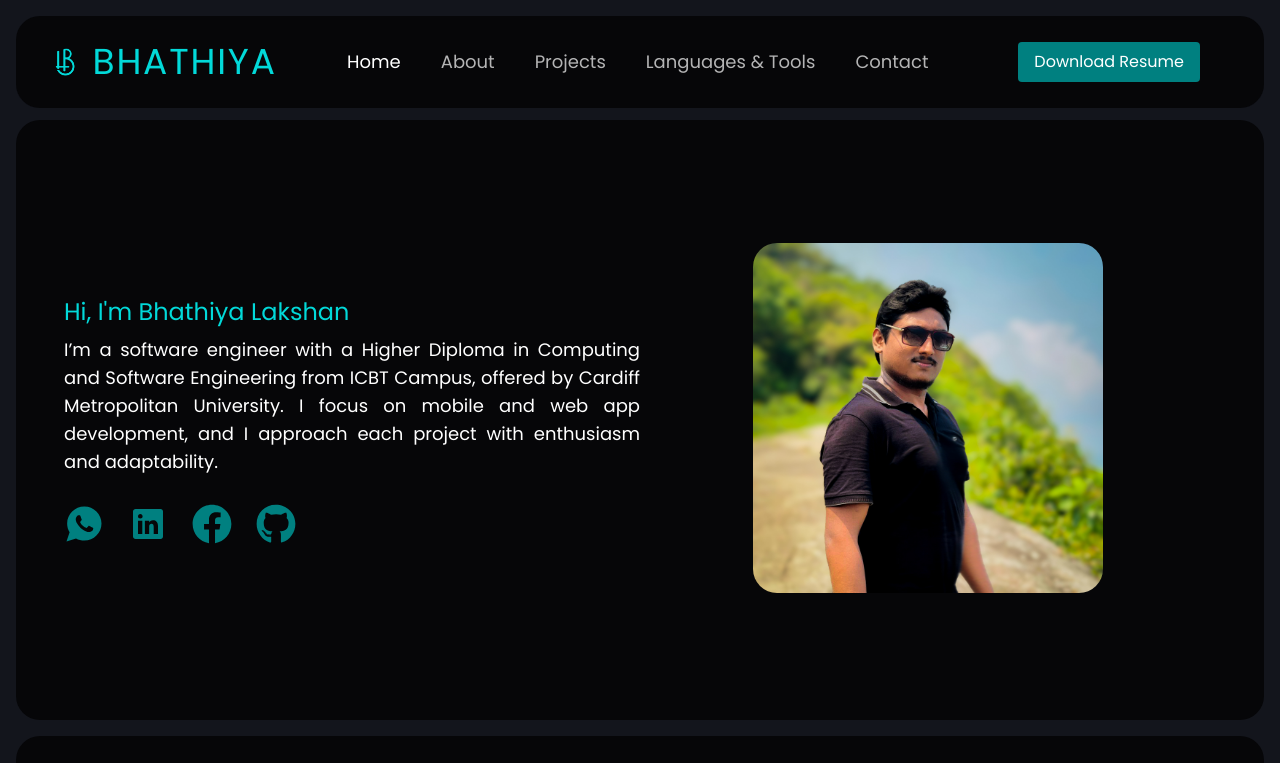
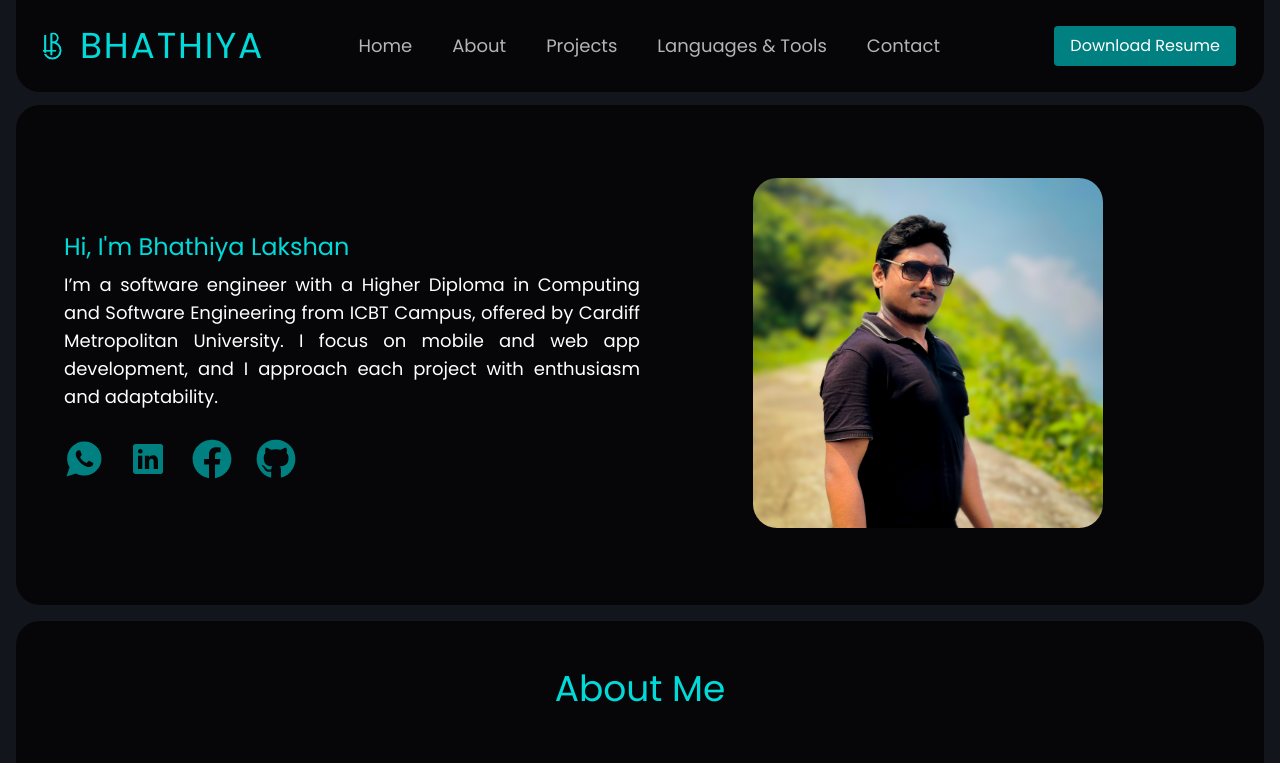
Before and after one commit to smbhathiya/portfolio-v1, a React (Vite) app: page / in a window 1280 px wide. Shown: the top 763 px of the page. Built offline with nearby package versions, Linux system fonts and the light colour scheme.

Commit message:
navbar updated

```diff
--- a/src/components/Home.jsx
+++ b/src/components/Home.jsx
@@ -12,8 +12,8 @@ const socialLinks = {
 
 const Home = () => {
   return (
-    <section id="home" className="pt-20">
-      <div className="min-h-[400px] sm:min-h-[600px] bg-brandDark flex justify-center items-center text-white sm:mt-10 m-4 rounded-3xl p-4">
+    <section id="home">
+      <div className="min-h-[400px] sm:min-h-[500px] bg-brandDark flex justify-center items-center text-white sm:mt-10 m-4 rounded-3xl p-4">
         <div className="container pb-6 sm:pb-1">
           <div className="grid grid-cols-1 sm:grid-cols-2">
             {/* Image Section */}
--- a/src/components/Navbar.jsx
+++ b/src/components/Navbar.jsx
@@ -13,7 +13,6 @@ const Menu = [
 const Navbar = () => {
   const [menuOpen, setMenuOpen] = useState(false);
   const [bgOpacity, setBgOpacity] = useState(1);
-  const [activeLink, setActiveLink] = useState(Menu[0].id);
 
   useEffect(() => {
     const handleScroll = () => {
@@ -26,41 +25,50 @@ const Navbar = () => {
     return () => window.removeEventListener("scroll", handleScroll);
   }, []);
 
-  const handleMenuClick = (id) => {
-    setActiveLink(id);
-    setMenuOpen(false);
+  useEffect(() => {
+    const handleHashChange = () => {
+      const hash = window.location.hash;
+      if (hash) {
+        const offset = 100; // Offset for the navbar height
+        const element = document.querySelector(hash);
+        if (element) {
+          const topPosition = element.getBoundingClientRect().top + window.scrollY - offset;
+          window.scrollTo({
+            top: topPosition,
+            behavior: "smooth",
+          });
+        }
+      }
     };
+
+    window.addEventListener("hashchange", handleHashChange);
+    return () => window.removeEventListener("hashchange", handleHashChange);
+  }, []);
 
   return (
     <section id="navbar">
-      <div className="bg-bgDark2 width-full z-50 mx-4 mr-4 rounded-bl-3xl rounded-br-3xl fixed top-0 left-0 right-0">
       <div
-          className={`bg-brandDark text-white mt-4 transition-all duration-300 backdrop-blur-md rounded-3xl`}
+        className="bg-bgDark width-full z-50 mx-4 mr-4 rounded-bl-3xl rounded-br-3xl fixed top-0 left-0 right-0 transition-all duration-300 backdrop-blur-md"
         style={{ backgroundColor: `rgba(6, 6, 8, ${bgOpacity})` }}
       >
-          <div className="container p-12 sm:p-6 py-4 md:p-12 md:py-4">
+        <div className="container p-3 py-4 relative">
           <div className="flex justify-between items-center">
             {/* Logo section */}
             <div data-aos="fade-down" data-aos-once="true">
               <a
                 href="/"
-                  className="text-2xl sm:text-4xl flex justify-center text-mainLight items-center gap-2 tracking-wider font-sans"
+                className="text-2xl sm:text-4xl flex justify-center text-mainLight items-center gap-2 tracking-wider font-sans ml-6"
               >
-                  <img
-                    src="/logo.png"
-                    alt="Logo"
-                    className="h-8 sm:h-10 w-auto"
-                  />
+                <img src="/logo.png" alt="Logo" className="h-8 sm:h-10 w-auto" />
                 BHATHIYA
               </a>
             </div>
 
             {/* Hamburger Icon */}
-              <div className="sm:hidden">
+            <div className="md:hidden z-50">
               <button
                 onClick={() => setMenuOpen(!menuOpen)}
-                  aria-label="Toggle Menu"
-                  className="text-2xl focus:outline-none"
+                className="text-2xl focus:outline-none mr-4 text-white"
               >
                 {menuOpen ? <FaTimes /> : <FaBars />}
               </button>
@@ -71,15 +79,14 @@ const Navbar = () => {
               data-aos="fade-down"
               data-aos-once="true"
               data-aos-delay="300"
-                className="hidden sm:flex items-center justify-between w-full"
+              className="hidden md:flex items-center justify-between w-full"
             >
               <ul className="flex items-center gap-4 flex-grow justify-center">
                 {Menu.map((menu) => (
                   <li key={menu.id}>
                     <a
                       href={menu.link}
-                        className={`inline-block font-sans text-lg py-4 px-3 ${activeLink === menu.id ? 'text-white' : 'text-white/70'} hover:text-white duration-200`}
-                        onClick={() => handleMenuClick(menu.id)}
+                      className="inline-block font-sans text-lg py-4 px-3 text-white/70 hover:text-white duration-200"
                     >
                       {menu.name}
                     </a>
@@ -93,25 +100,22 @@ const Navbar = () => {
 
             {/* Mobile Menu */}
             <div
-                className={`sm:hidden fixed top-0 left-0 w-full h-screen bg-brandDark text-white p-4 transition-opacity duration-300 ease-in-out ${
-                  menuOpen ? "opacity-100 visible" : "opacity-0 invisible"
-                }`}
-                style={{ transitionDuration: "300ms", zIndex: 60 }}
+              className={`md:hidden fixed top-0 left-0 w-full bg-brandDark text-white p-4 transition-opacity duration-300 ease-in-out ${menuOpen ? "opacity-100 visible" : "opacity-0 invisible"}`}
+              style={{
+                transitionDuration: "300ms",
+                zIndex: 40,
+              }}
             >
-                <button
-                  onClick={() => setMenuOpen(false)}
-                  className="text-2xl absolute top-4 right-4"
-                  aria-label="Close Menu"
-                >
-                  <FaTimes />
+              <button onClick={() => setMenuOpen(false)} className="text-2xl absolute top-4 right-4">
+                {/* <FaTimes /> */}
               </button>
               <div className="flex flex-col items-center space-y-4 mt-12">
                 {Menu.map((menu) => (
                   <a
                     key={menu.id}
                     href={menu.link}
-                      className={`text-xl py-2 px-4 ${activeLink === menu.id ? 'text-white' : 'text-white/70'} hover:text-white duration-200`}
-                      onClick={() => handleMenuClick(menu.id)}
+                    className="text-xl py-2 px-4 text-white/70 hover:text-white duration-200"
+                    onClick={() => setMenuOpen(false)}
                   >
                     {menu.name}
                   </a>
@@ -122,7 +126,7 @@ const Navbar = () => {
           </div>
         </div>
       </div>
-      </div>
+      <div className="pt-[65px]" />
     </section>
   );
 };
```
Lines whose indentation alone changed are shown as unchanged.
